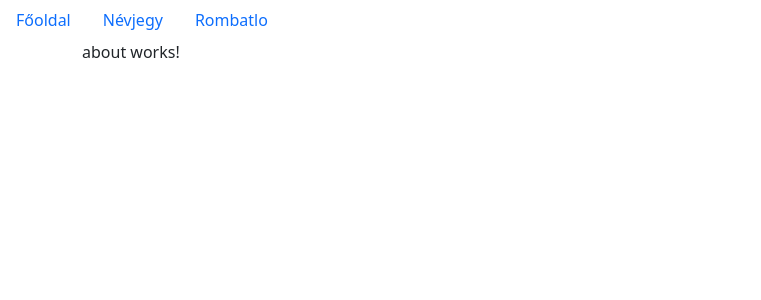
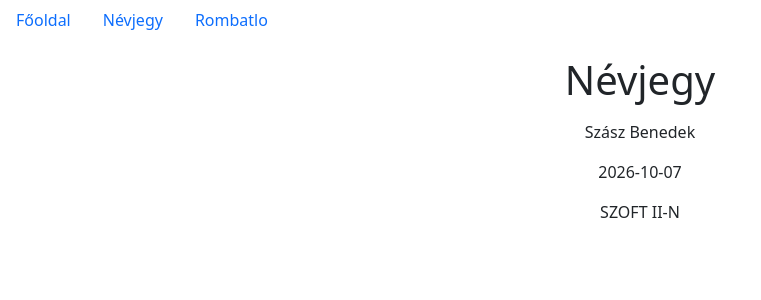
Before and after one commit to BenedekSzasz/001-Dolgozat---2026-10-07_Frontend_rombatlo, an Angular app: page /about in a window 1280 px wide. Shown: the top 300 px of the page, without its empty margins (0-761 px from the left). Built offline with nearby package versions, Linux system fonts and the light colour scheme.

Commit message:
about komponens befejezve

```diff
--- a/src/app/about/about.component.html
+++ b/src/app/about/about.component.html
@@ -1 +1,6 @@
-<p>about works!</p>
+
+<h1 class="text-center mt-3">Névjegy</h1>
+
+<p class="text-center mt-3">Szász Benedek</p>
+<p class="text-center">2026-10-07</p>
+<p class="text-center">SZOFT II-N</p>
```
Also changed, not shown: 1 other file (tests, documents, lock files or other folders).
